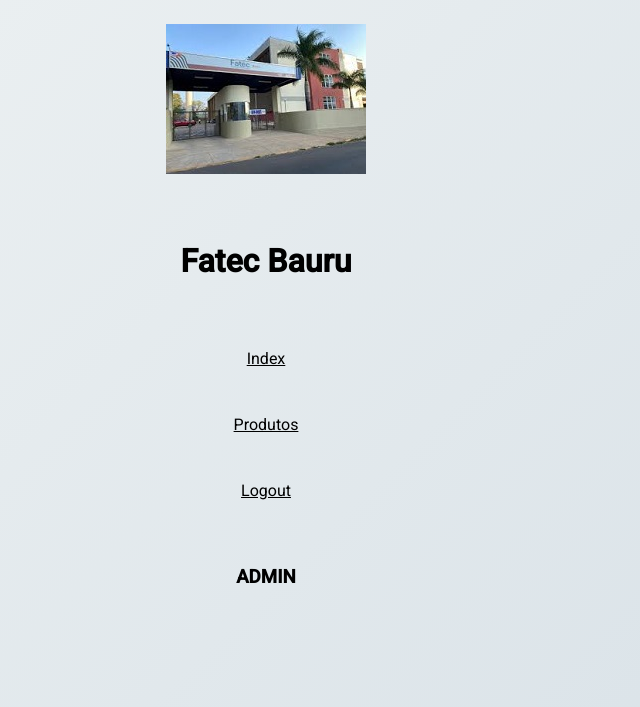
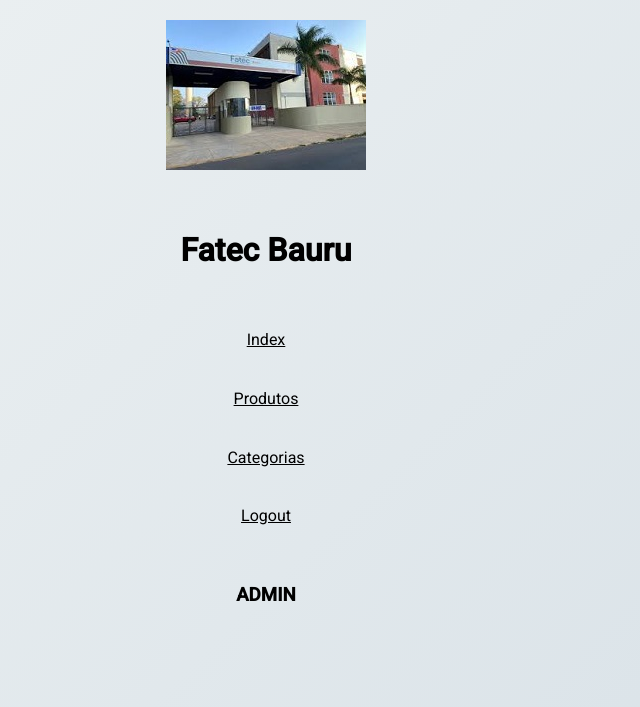
Before and after one commit to grolla010/projetoFatec, a PHP site: page /admin/index.php in a window 1280 px wide. Shown: the top 707 px of the page, without its empty margins (374-1014 px from the left). Run offline with PHP 8.4, Linux system fonts and the light colour scheme; the visitor is signed in with stand-in values (Sample User, id 1).

Commit message:
Update menu.php
Fit: incluindo caminho para categoria

```diff
--- a/admin/menu.php
+++ b/admin/menu.php
@@ -1,3 +1,4 @@
 <a href="/sistema/admin/index.php" style="color: black;">Index</a>
 <a href="/sistema/admin/prod" style="color: black;">Produtos</a>
+<a href="/sistema/admin/category" style="color: black;">Categorias</a>
 <a href="/sistema/admin/logout.php" style="color: black;">Logout</a>
```
